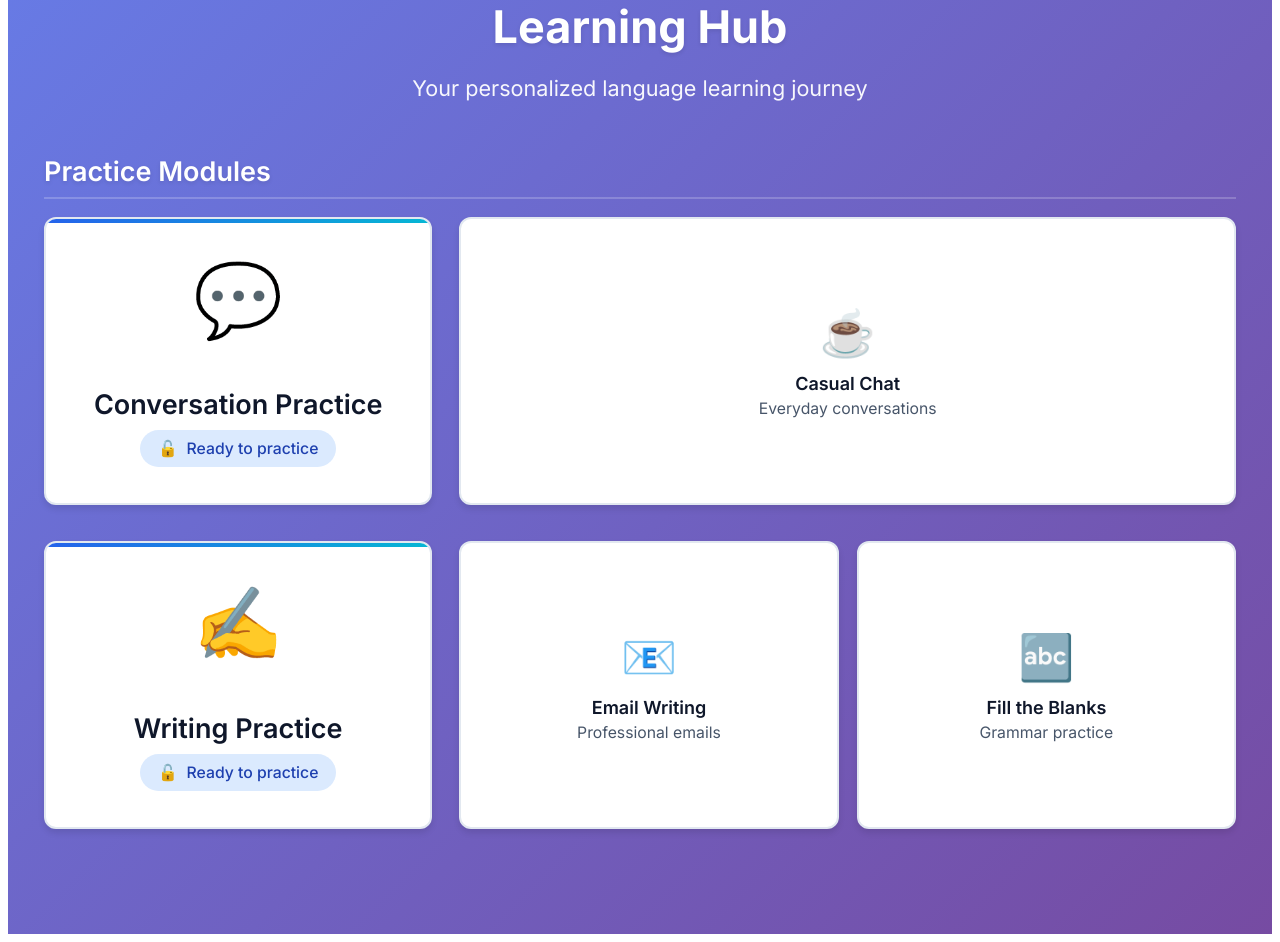
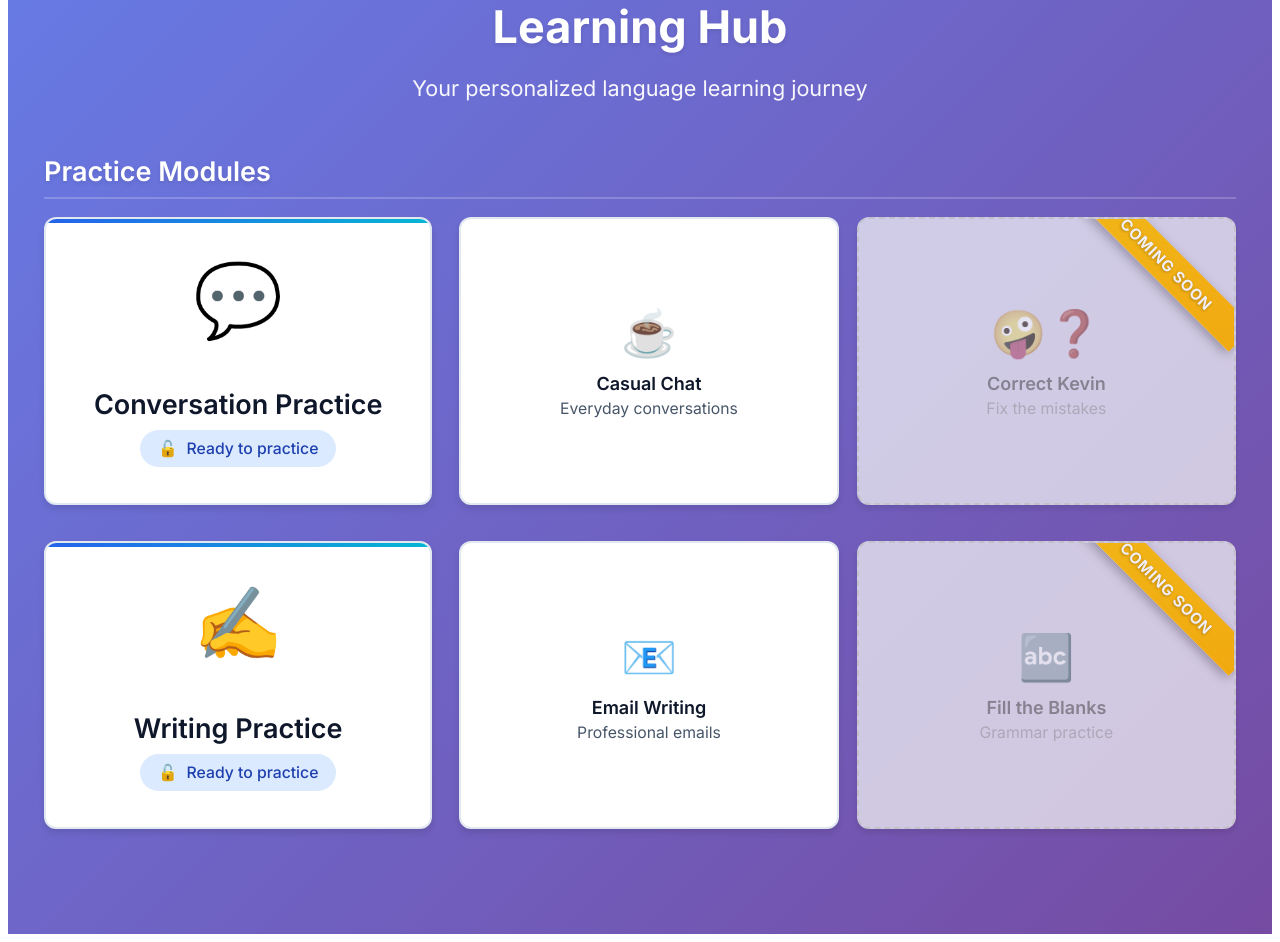
Before and after one commit to LouisZCode/Spralingua_AIAgents_App, a Flask app: page /exercises in a window 1280 px wide. Shown: the part 264-1206 px from the top of the page. Run offline with Flask 3, Linux system fonts and the light colour scheme; the visitor is signed in with stand-in values (Sample User, id 1).

Commit message:
Add Correct Kevin exercise with Coming Soon ribbons and update emoji policy

```diff
--- a/static/css/exercises.css
+++ b/static/css/exercises.css
@@ -879,3 +879,55 @@
         font-size: 0.85rem;
     }
 }
+
+/* Coming Soon Ribbon and Disabled State */
+.practice-exercise-box.disabled {
+    position: relative;
+    overflow: hidden;  /* Changed to hidden to properly clip ribbon */
+    background: rgba(245, 245, 245, 0.8);
+    border: 2px dashed #ccc;
+    cursor: not-allowed;
+    pointer-events: none;
+    opacity: 0.9;
+}
+
+.practice-exercise-box.disabled:hover {
+    transform: none;
+    box-shadow: 0 4px 6px rgba(0, 0, 0, 0.1);
+    border-color: #ccc;
+}
+
+.practice-exercise-box.disabled .practice-exercise-icon {
+    opacity: 0.7;
+    filter: grayscale(50%);
+    font-size: 2.5rem;
+}
+
+.practice-exercise-box.disabled .practice-exercise-title {
+    opacity: 0.7;
+    color: #666;
+}
+
+.practice-exercise-box.disabled .practice-exercise-subtitle {
+    opacity: 0.6;
+    color: #999;
+}
+
+/* Coming Soon Ribbon */
+.coming-soon-ribbon {
+    position: absolute;
+    top: 28px;
+    right: -38px;
+    background: linear-gradient(135deg, #FFC107 0%, #FFB300 100%);
+    color: #fff;
+    padding: 8px 45px;
+    font-size: 0.85rem;
+    font-weight: 700;
+    text-transform: uppercase;
+    letter-spacing: 0.8px;
+    transform: rotate(45deg);
+    box-shadow: 0 4px 12px rgba(0, 0, 0, 0.3);
+    z-index: 10;
+    white-space: nowrap;
+    text-shadow: 0 1px 3px rgba(0, 0, 0, 0.3);
+}
--- a/static/js/translations.js
+++ b/static/js/translations.js
@@ -141,7 +141,12 @@ const translations = {
         feedback_correction_label: "Correction:",
         feedback_your_strengths: "Your Strengths:",
         feedback_areas_focus: "Areas to Focus On:",
-        feedback_overall: "Overall:"
+        feedback_overall: "Overall:",
+
+        // Coming Soon and Correct Kevin
+        coming_soon: "Coming Soon",
+        correct_kevin: "Correct Kevin",
+        fix_mistakes: "Fix the mistakes"
     },
 
     german: {
@@ -284,7 +289,12 @@ const translations = {
         feedback_correction_label: "Korrektur:",
         feedback_your_strengths: "Deine Stärken:",
         feedback_areas_focus: "Übungsbereiche:",
-        feedback_overall: "Gesamt:"
+        feedback_overall: "Gesamt:",
+
+        // Coming Soon and Correct Kevin
+        coming_soon: "Demnächst",
+        correct_kevin: "Kevin korrigieren",
+        fix_mistakes: "Fehler korrigieren"
     },
 
     spanish: {
@@ -427,7 +437,12 @@ const translations = {
         feedback_correction_label: "Corrección:",
         feedback_your_strengths: "Tus Fortalezas:",
         feedback_areas_focus: "Áreas de Enfoque:",
-        feedback_overall: "General:"
+        feedback_overall: "General:",
+
+        // Coming Soon and Correct Kevin
+        coming_soon: "Próximamente",
+        correct_kevin: "Corrige a Kevin",
+        fix_mistakes: "Corrige los errores"
     },
 
     portuguese: {
@@ -570,7 +585,12 @@ const translations = {
         feedback_correction_label: "Correção:",
         feedback_your_strengths: "Seus Pontos Fortes:",
         feedback_areas_focus: "Áreas de Foco:",
-        feedback_overall: "Geral:"
+        feedback_overall: "Geral:",
+
+        // Coming Soon and Correct Kevin
+        coming_soon: "Em Breve",
+        correct_kevin: "Corrija o Kevin",
+        fix_mistakes: "Corrija os erros"
     }
 };
 
--- a/templates/exercises.html
+++ b/templates/exercises.html
@@ -52,6 +52,12 @@
                         <div class="practice-exercise-title" data-translate="casual_chat">Casual Chat</div>
                         <div class="practice-exercise-subtitle" data-translate="everyday_conversations">Everyday conversations</div>
                     </a>
+                    <div class="practice-exercise-box disabled">
+                        <div class="coming-soon-ribbon" data-translate="coming_soon">Coming Soon</div>
+                        <span class="practice-exercise-icon">🤪❓</span>
+                        <div class="practice-exercise-title" data-translate="correct_kevin">Correct Kevin</div>
+                        <div class="practice-exercise-subtitle" data-translate="fix_mistakes">Fix the mistakes</div>
+                    </div>
                 </div>
             </div>
 
@@ -73,11 +79,12 @@
                         <div class="practice-exercise-title" data-translate="email_writing">Email Writing</div>
                         <div class="practice-exercise-subtitle" data-translate="professional_emails">Professional emails</div>
                     </a>
-                    <a href="#" class="practice-exercise-box">
+                    <div class="practice-exercise-box disabled">
+                        <div class="coming-soon-ribbon" data-translate="coming_soon">Coming Soon</div>
                         <span class="practice-exercise-icon">🔤</span>
                         <div class="practice-exercise-title" data-translate="fill_blanks">Fill the Blanks</div>
                         <div class="practice-exercise-subtitle" data-translate="grammar_practice">Grammar practice</div>
-                    </a>
+                    </div>
                 </div>
             </div>
         </div>
```
